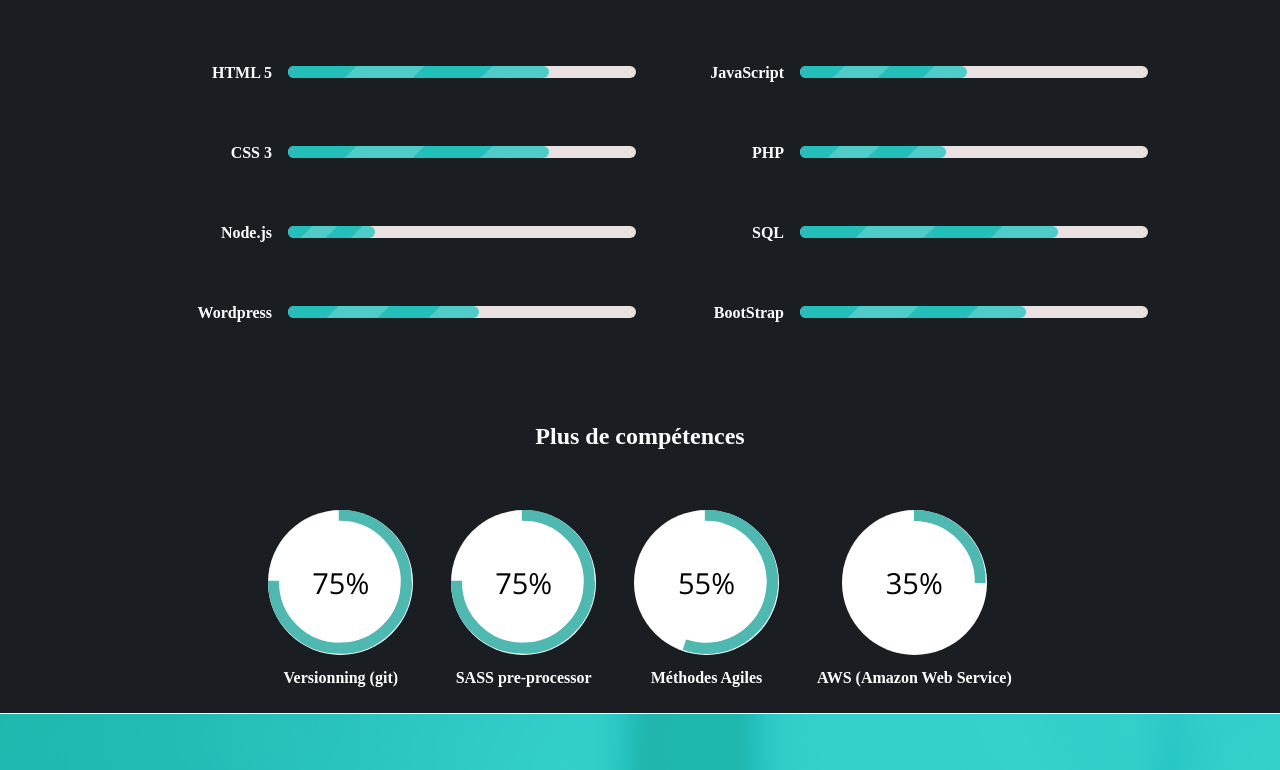
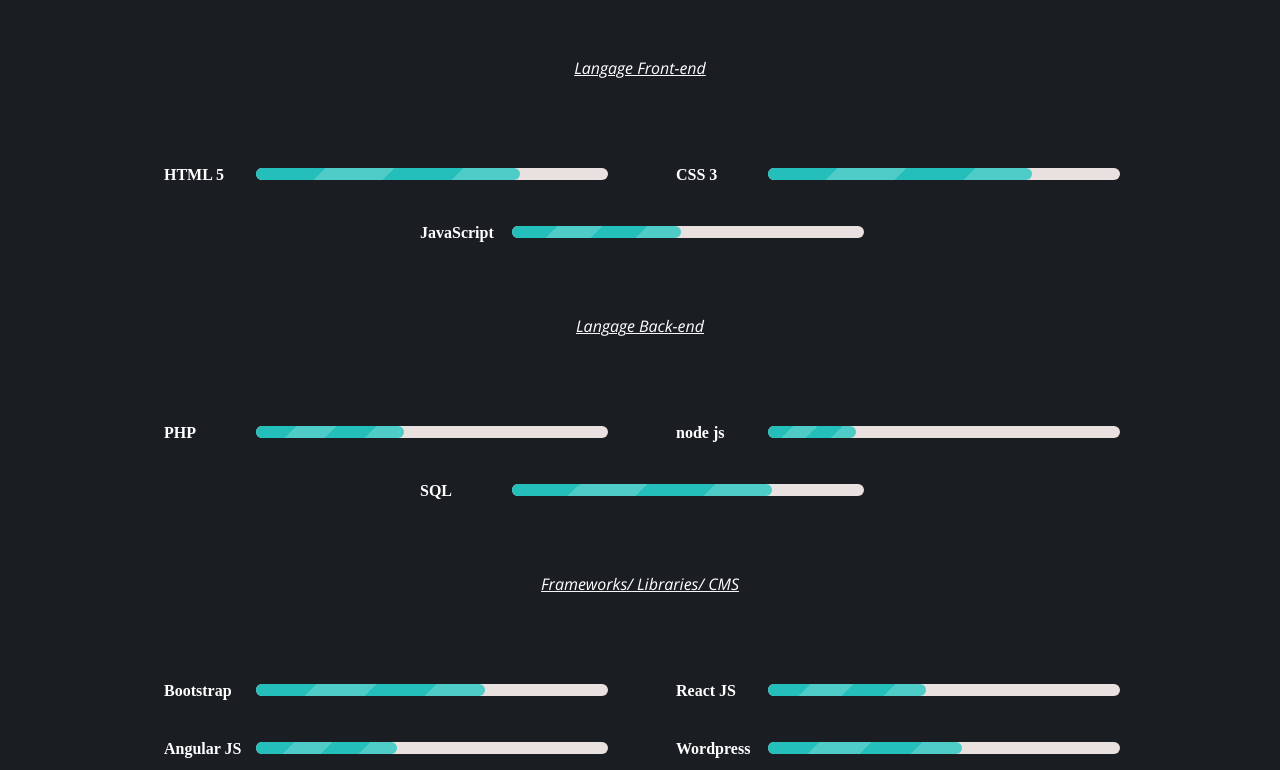
Before and after one commit to Zakarya07/Projet-CV, a plain HTML site: page index.html in a window 1280 px wide. Shown: the part 9480-10250 px from the top of the page. Drawn offline with Linux system fonts and the light colour scheme; a web font is replaced by a local one.

Commit message:
.knowledge-items ['add some paragraph to separate front,back and libraries/frameworks technology','put flex-basis to progress-bar container to center it (because earlier is appear not centered']

```diff
--- a/index.html
+++ b/index.html
@@ -454,63 +454,80 @@
 
         <div id="knowledge-items">
 
+          <p>Langage Front-end</p>
           <!--HTML 5-->
           <div class="knowledge-item">
             <div class="label"><strong>HTML 5</strong></div>
             <div class="progress-bar">
-              <span class="progress-value html"></span> </div>
+              <span class="progress-value html"></span></div>
             </div>
+
+            <!--CSS 3-->
+            <div class="knowledge-item">
+              <div class="label"><strong>CSS 3</strong></div>
+              <div class="progress-bar">
+                <span class="progress-value css"></span></div>
+              </div>
+
               <!--JS-->
               <div class="knowledge-item">
                 <div class="label"><strong>JavaScript</strong></div>
                 <div class="progress-bar">
                   <span class="progress-value js"></span>
-
                 </div>
               </div>
 
-
-
-          <!--CSS 3-->
-          <div class="knowledge-item">
-            <div class="label"><strong>CSS 3</strong></div>
-            <div class="progress-bar">
-              <span class="progress-value css"></span> </div>
-          </div>
-
+              <p>Langage Back-end</p>
               <!--PHP-->
               <div class="knowledge-item">
                 <div class="label"><strong>PHP</strong></div>
                 <div class="progress-bar">
-              <span class="progress-value php"></span> </div>
+                  <span class="progress-value php"></span></div>
                 </div>
 
                 <!-- Node.Js-->
                 <div class="knowledge-item">
-            <div class="label"><strong>Node.js</strong></div>
+                  <div class="label"><strong>node js</strong></div>
                   <div class="progress-bar">
-              <span class="progress-value nodejs"></span> </div>
+                    <span class="progress-value nodejs"></span></div>
                   </div>
 
                   <!--My SQl-->
                   <div class="knowledge-item">
                     <div class="label"><strong>SQL</strong></div>
                     <div class="progress-bar">
-              <span class="progress-value sql"></span> </div>
+                      <span class="progress-value sql"></span></div>
           </div>
 
+          <p>Frameworks/ Libraries/ CMS</p>
+
+          <!-- Bootstrap -->
+          <div class="knowledge-item">
+            <div class="label"><strong>Bootstrap</strong></div>
+            <div class="progress-bar">
+              <span class="progress-value bootstrap"></span></div>
+            </div>
+
+            <!-- React Js -->
+            <div class="knowledge-item">
+              <div class="label"><strong>React JS</strong></div>
+              <div class="progress-bar">
+                <span class="progress-value reactjs"></span></div>
+              </div>
+
+              <!-- Angular Js -->
+              <div class="knowledge-item">
+                <div class="label"><strong>Angular JS</strong></div>
+                <div class="progress-bar">
+                  <span class="progress-value angularjs"></span></div>
+                </div>
+
+                <!--Wordpress-->
                 <div class="knowledge-item">
                   <div class="label"><strong>Wordpress</strong></div>
                   <div class="progress-bar">
-              <span class="progress-value wordpress"></span> </div>
+                    <span class="progress-value wordpress"></span></div>
                 </div>
-          <div class="knowledge-item">
-            <div class="label"><strong>BootStrap</strong></div>
-            <div class="progress-bar">
-              <span class="progress-value bootstrap"></span> </div>
-          </div>
-
-
 
         </div>
 
--- a/sass/style.scss
+++ b/sass/style.scss
@@ -587,26 +587,37 @@
     flex-wrap: wrap;
     margin: 10vh auto;
     padding: 1em 0;
+
+    & > p{
+        width: 100%;
+        text-align: center;
+        margin-bottom: 10vh;
+        font-style: italic;
+        text-decoration: underline 1px whitesmoke;
+    }
+
+    & > p:not(:first-of-type){
+        margin-top: 5vh;
+    }
 }
 
 // individual progress bar
 .knowledge-item {
-    width: 50%;
-    margin-bottom: 50px;
+    margin-bottom: 3.5vh;
     display: flex;
-    justify-content: center;
     padding: .25em;
     align-items: center;
+    flex-basis: 50%;
+    flex-grow: 1;
+    justify-content: center;
 
     &:nth-last-of-type(-n+2) {
         margin-bottom: 0;
     }
 
     .label {
-        text-align: right;
-        padding: 0 1em;
-        flex-basis: 5vw;
-        flex-grow: 1;
+        padding: 0 .25em;
+        flex-basis: 7.5vw;
     }
 }
 
@@ -619,12 +630,10 @@
     justify-content: space-evenly;
     text-align: center;
     width: 80%;
-    margin: auto;
+    margin: 5vh auto;
     flex-wrap: wrap;
 
 // individual item
-
-
 .skill-item{
     display: flex;
     flex-direction: column;
@@ -1169,10 +1178,9 @@
 .progress-bar {
     height: 1.5vh;
     background-color: #e9e0e0;
-    border-radius: 6px;
+    border-radius: 10px;
     display: flex;
-    flex-basis: 20vw;
-    flex-grow: 1;
+    flex-basis: 27.5vw;
 }
 
 .progress-value {
@@ -1252,6 +1260,22 @@
     &.bootstrap {
         animation: progress-bootstrap 4.5s ease-in-out forwards;
         -webkit-animation: progress-bootstrap 4.5s ease-in-out forwards;
+        background-image: -webkit-linear-gradient(135deg, rgba(255, 255, 255, 0.2) 25%, transparent 25%, transparent 50%, rgba(255, 255, 255, 0.2) 50%, rgba(255, 255, 255, 0.2) 75%, transparent 75%, transparent);
+        background-image: -o-linear-gradient(135deg, rgba(255, 255, 255, 0.2) 25%, transparent 25%, transparent 50%, rgba(255, 255, 255, 0.2) 50%, rgba(255, 255, 255, 0.2) 75%, transparent 75%, transparent);
+        background-image: linear-gradient(-45deg, rgba(255, 255, 255, 0.2) 25%, transparent 25%, transparent 50%, rgba(255, 255, 255, 0.2) 50%, rgba(255, 255, 255, 0.2) 75%, transparent 75%, transparent);
+    }
+
+    &.reactjs {
+        animation: progress-react_js 4.5s ease-in-out forwards;
+        -webkit-animation: progress-react_js 4.5s ease-in-out forwards;
+        background-image: -webkit-linear-gradient(135deg, rgba(255, 255, 255, 0.2) 25%, transparent 25%, transparent 50%, rgba(255, 255, 255, 0.2) 50%, rgba(255, 255, 255, 0.2) 75%, transparent 75%, transparent);
+        background-image: -o-linear-gradient(135deg, rgba(255, 255, 255, 0.2) 25%, transparent 25%, transparent 50%, rgba(255, 255, 255, 0.2) 50%, rgba(255, 255, 255, 0.2) 75%, transparent 75%, transparent);
+        background-image: linear-gradient(-45deg, rgba(255, 255, 255, 0.2) 25%, transparent 25%, transparent 50%, rgba(255, 255, 255, 0.2) 50%, rgba(255, 255, 255, 0.2) 75%, transparent 75%, transparent);
+    }
+
+    &.angularjs {
+        animation: progress-angular_js 4.5s ease-in-out forwards;
+        -webkit-animation: progress-angular_js 4.5s ease-in-out forwards;
         background-image: -webkit-linear-gradient(135deg, rgba(255, 255, 255, 0.2) 25%, transparent 25%, transparent 50%, rgba(255, 255, 255, 0.2) 50%, rgba(255, 255, 255, 0.2) 75%, transparent 75%, transparent);
         background-image: -o-linear-gradient(135deg, rgba(255, 255, 255, 0.2) 25%, transparent 25%, transparent 50%, rgba(255, 255, 255, 0.2) 50%, rgba(255, 255, 255, 0.2) 75%, transparent 75%, transparent);
         background-image: linear-gradient(-45deg, rgba(255, 255, 255, 0.2) 25%, transparent 25%, transparent 50%, rgba(255, 255, 255, 0.2) 50%, rgba(255, 255, 255, 0.2) 75%, transparent 75%, transparent);
@@ -1352,6 +1376,36 @@
     }
 }
 
+/*-------------------animation react js ---------------*/
+
+@keyframes progress-react_js {
+    from {
+        width: 0;
+    }
+
+    to {
+        width: 45%;
+    }
+}
+
+/*-------------------animation angular---------------*/
+
+@keyframes progress-angular_js {
+    from {
+        width: 0;
+    }
+
+    to {
+        width: 40%;
+    }
+}
+
+
+
+
+
+// Animation for the h1 of the header
+
 @keyframes big {
     from {
         opacity: 0;
```
Also changed, not shown: css/style.css. Lines whose indentation alone changed are shown as unchanged.
